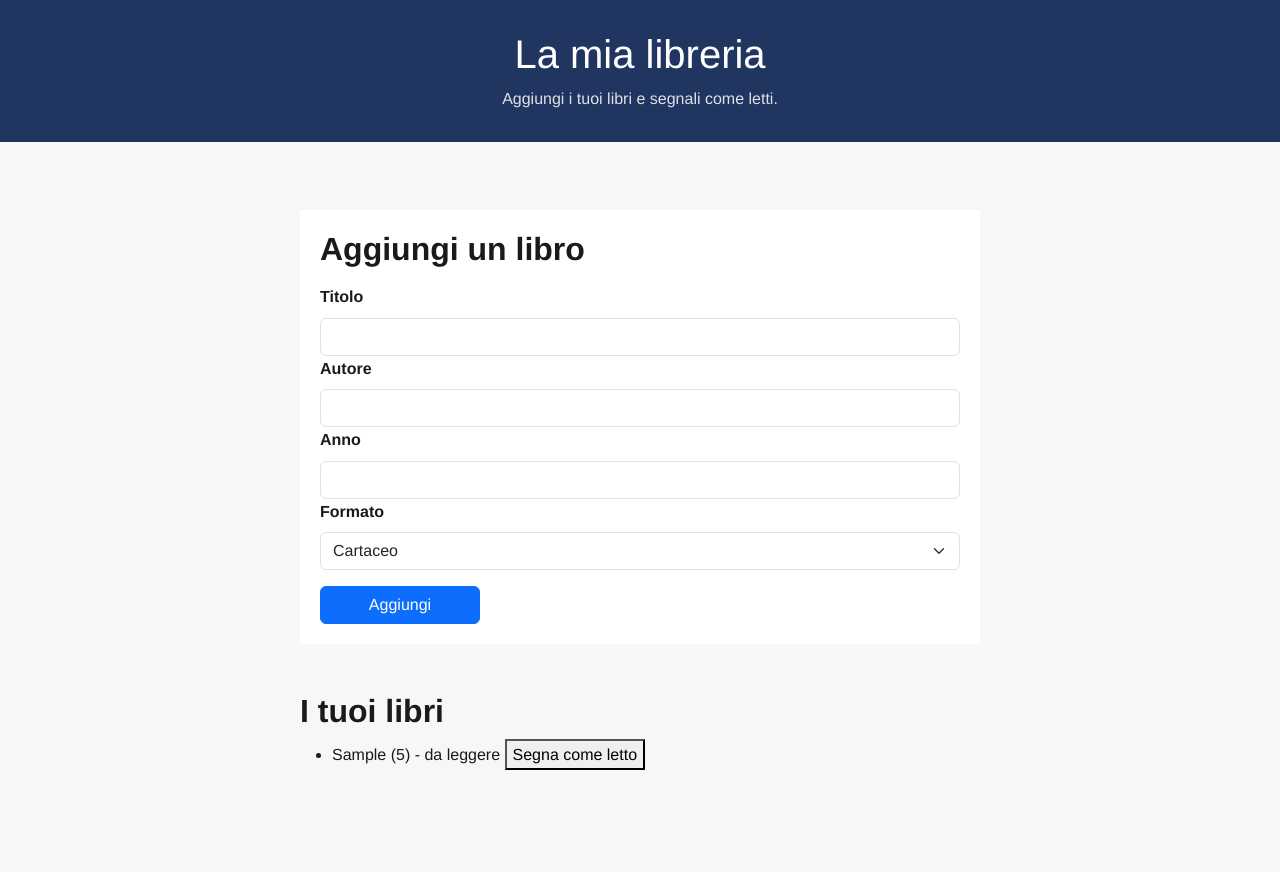
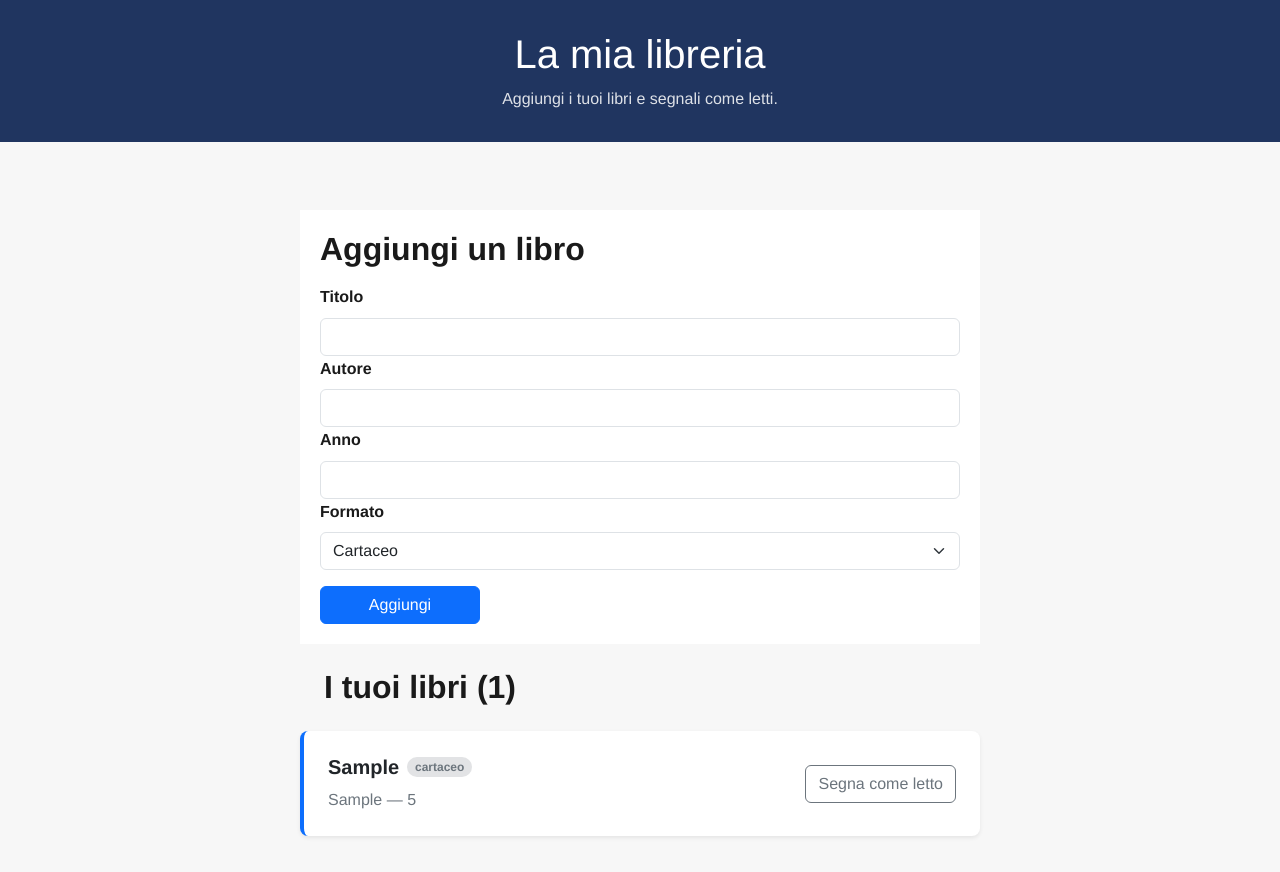
Before and after one commit to m1ri-C4/W7-OOP-JS, a plain HTML site: page index.html in a window 1280 px wide. Both pictures are taken after typing "Sample", "Sample", "5" into the empty fields and a click on the button "Aggiungi". Before the commit the page ends 806 px from the top, so only its background shows below. Drawn offline with nearby package versions, Linux system fonts and the light colour scheme.

Commit message:
base di ieri fatta

```diff
--- a/index.html
+++ b/index.html
@@ -42,7 +42,7 @@
             <option value="D">Digitale</option>
           </select>
 
-           <div class="campo campo-condizionale" id="campo-dimensione" hidden>
+          <div class="campo campo-condizionale" id="campo-dimensione" hidden>
             <label for="dimensione" class="form-label fw-bold">Dimensione (MB)</label>
             <input type="number" id="dimensione" name="dimensione" step="0.1">
           </div>
@@ -54,10 +54,11 @@
     </section>
 
     <section class="lista-section">
-      <h2 class="fw-bold mt-5">I tuoi libri</h2>
-      <ul id="booksList">
-        <!-- popolato da JavaScript -->
-      </ul>
+      <h2 class="fw-bold m-4">
+        I tuoi libri (<span id="booksCount">0</span>)
+      </h2>
+
+      <ul id="booksList" class="list-group list-unstyled"></ul>
     </section>
 
   </main>
--- a/script.js
+++ b/script.js
@@ -7,6 +7,7 @@ const newYear = document.querySelector('#newYear');
 const newFormat = document.querySelector('#newFormat');
 const dimensioneMB = document.querySelector('#dimensione');
 const campoDimensione = document.querySelector('#campo-dimensione');
+const booksCount = document.querySelector('#booksCount');
 
 const newBooks = [];
 
@@ -48,20 +49,88 @@ class DigitalBook extends Book {
 }
 
 // === Render ===
+function renderBooks() {
+    booksList.replaceChildren();
 
-function renderBooks() {
-    booksList.innerHTML = newBooks.map((book) => {
-        return `
-            <li>
-                ${book.printBooks()}
-                ${book.read ? '✓ Letto' : `
-                    <button data-id="${book.booksId}">
-                        Segna come letto
-                    </button>
-                `}
-            </li>
-        `;
-    }).join('');
+    newBooks.forEach((book) => {
+
+        // CARD PRINCIPALE
+        const li = document.createElement('li');
+        li.classList.add(
+            'list-group-item',
+            'd-flex',
+            'justify-content-between',
+            'align-items-center',
+            'p-4',
+            'mb-3',
+            'rounded-3',
+            'shadow-sm',
+            'border',
+            'border-0',
+            'border-start',
+            'border-4'
+        );
+        //CONTATORE
+        booksCount.textContent = newBooks.length;
+
+        li.classList.add(book.read ? 'border-success' : 'border-primary');
+
+        // CONTENITORE INFORMAZIONI
+        const bookInfo = document.createElement('div');
+
+        // RIGA TITOLO + BADGE
+        const titleRow = document.createElement('div');
+        titleRow.classList.add('d-flex', 'align-items-center', 'gap-2', 'flex-wrap');
+
+        // TITOLO
+        const title = document.createElement('h5');
+        title.classList.add('fw-bold', 'mb-0');
+        title.textContent = book.booksTitle;
+
+        // BADGE FORMATO
+        const badge = document.createElement('span');
+        badge.classList.add('badge', 'rounded-pill', 'bg-secondary-subtle', 'text-secondary');
+
+        if (book.booksFormat === 'D') {
+            badge.textContent = `digitale (${book.dimensioneMB} MB)`;
+        } else {
+            badge.textContent = 'cartaceo';
+        }
+
+        titleRow.appendChild(title);
+        titleRow.appendChild(badge);
+
+        // AUTORE E ANNO
+        const details = document.createElement('p');
+        details.classList.add('text-secondary', 'mb-0', 'mt-2');
+        details.textContent = `${book.booksAuthor} — ${book.booksYear}`;
+
+        bookInfo.appendChild(titleRow);
+        bookInfo.appendChild(details);
+
+        // STATO LETTURA
+        if (book.read) {
+
+            const readText = document.createElement('span');
+            readText.classList.add('text-secondary', 'text-nowrap');
+            readText.textContent = '✓ letto';
+
+            li.appendChild(bookInfo);
+            li.appendChild(readText);
+
+        } else {
+
+            const readButton = document.createElement('button');
+            readButton.classList.add('btn', 'btn-outline-secondary', 'text-nowrap');
+            readButton.textContent = 'Segna come letto';
+            readButton.dataset.id = book.booksId;
+
+            li.appendChild(bookInfo);
+            li.appendChild(readButton);
+        }
+
+        booksList.appendChild(li);
+    });
 }
 
 // === Submit e Change===
```
